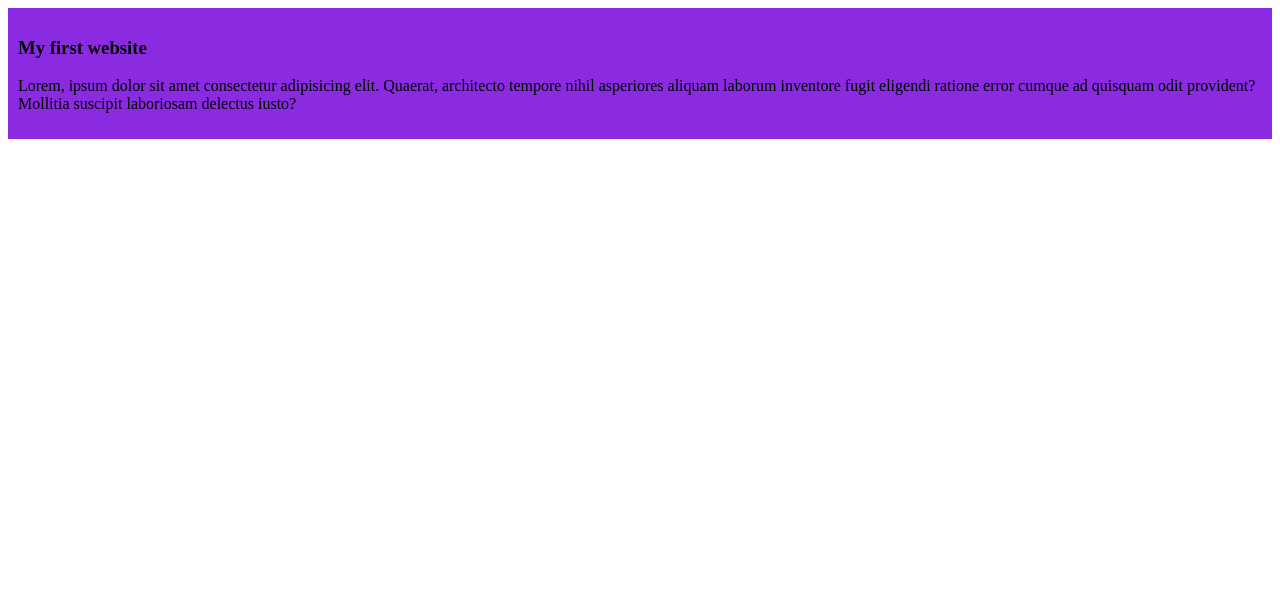
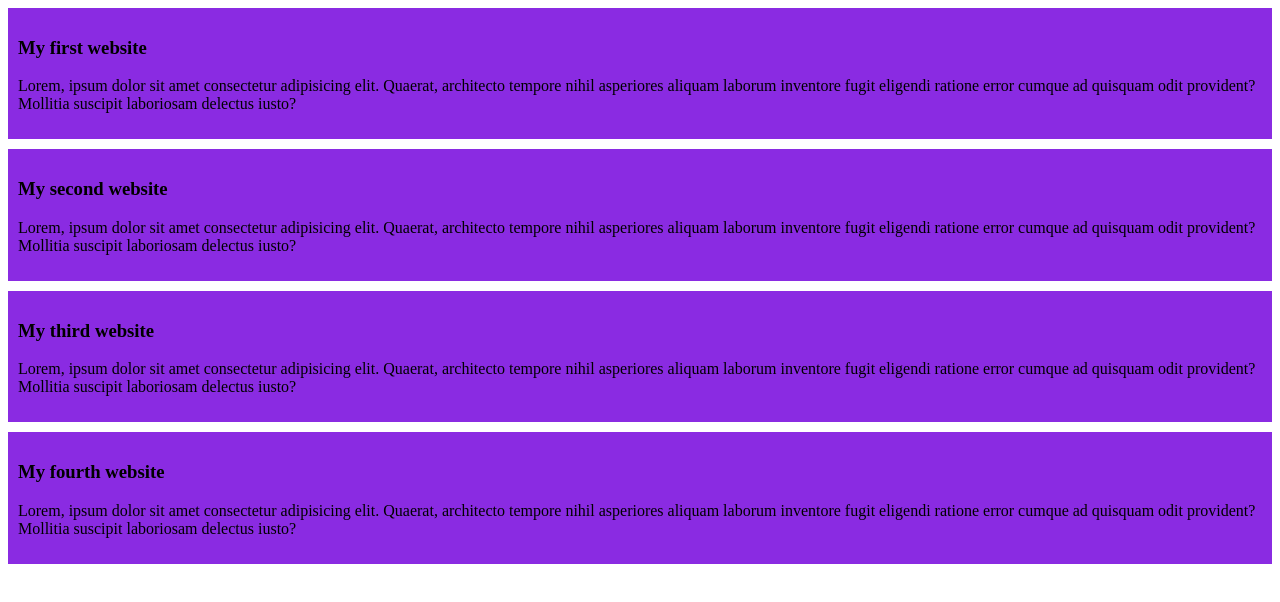
Before and after one commit to mdalaminariya/my-simple-repo, a plain HTML site: page index.html in a window 1280 px wide. Drawn offline with Linux system fonts and the light colour scheme.

Commit message:
added second and third blog

```diff
--- a/index.html
+++ b/index.html
@@ -11,6 +11,17 @@
             <h3>My first website</h3>
             <p>Lorem, ipsum dolor sit amet consectetur adipisicing elit. Quaerat, architecto tempore nihil asperiores aliquam laborum inventore fugit eligendi ratione error cumque ad quisquam odit provident? Mollitia suscipit laboriosam delectus iusto?</p>
         </div>
-    </h3>
+        <div>
+            <h3>My second website</h3>
+            <p>Lorem, ipsum dolor sit amet consectetur adipisicing elit. Quaerat, architecto tempore nihil asperiores aliquam laborum inventore fugit eligendi ratione error cumque ad quisquam odit provident? Mollitia suscipit laboriosam delectus iusto?</p>
+        </div>
+        <div>
+            <h3>My third website</h3>
+            <p>Lorem, ipsum dolor sit amet consectetur adipisicing elit. Quaerat, architecto tempore nihil asperiores aliquam laborum inventore fugit eligendi ratione error cumque ad quisquam odit provident? Mollitia suscipit laboriosam delectus iusto?</p>
+        </div>
+        <div>
+            <h3>My fourth website</h3>
+            <p>Lorem, ipsum dolor sit amet consectetur adipisicing elit. Quaerat, architecto tempore nihil asperiores aliquam laborum inventore fugit eligendi ratione error cumque ad quisquam odit provident? Mollitia suscipit laboriosam delectus iusto?</p>
+        </div>
 </body>
 </html>
--- a/styles/blog.css
+++ b/styles/blog.css
@@ -1,4 +1,5 @@
 div{
     background-color: blueviolet;
     padding: 10px;
+    margin-bottom: 10px;
 }
```
